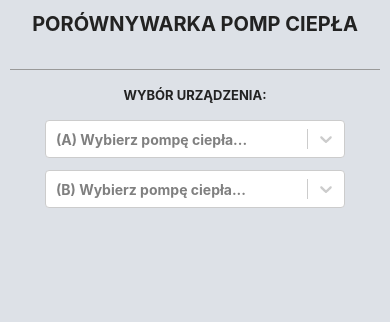
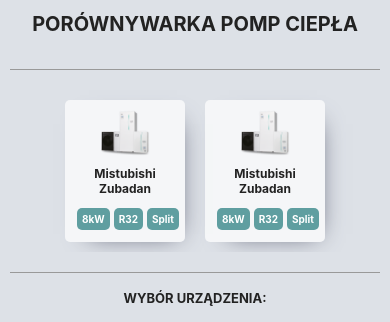
Before and after one commit to DarGrz/HPC, a React (Create React App) app: page / in a window 390 px wide. Shown: the part 423-745 px from the top of the page. Built offline with nearby package versions, Linux system fonts and the light colour scheme.

Commit message:
card and cardsBox element created

```diff
--- a/src/components/SelectPumps.css
+++ b/src/components/SelectPumps.css
@@ -6,7 +6,7 @@
   font-size: 16px;
   margin: auto;
 }
-
+/* Selector */
 .css-1s2u09g-control {
   background-color: #dde1e7;
   font-weight: bold;
@@ -43,7 +43,6 @@
   flex-direction: column;
   justify-content: center;
   border-collapse: collapse;
-  padding: 25px;
 }
 
 table tr {
@@ -51,7 +50,6 @@
 }
 
 table th {
-  padding: 25px 0;
   padding-right: 10px;
 }
 
@@ -119,6 +117,11 @@
   th h1 {
     font-size: 20px;
   }
+  .css-1s2u09g-control {
+    background-color: #dde1e7;
+    font-weight: bold;
+    font-size: 14px;
+  }
 }
 
 @media (max-width: 600px) {
--- a/src/components/SelectPumps.js
+++ b/src/components/SelectPumps.js
@@ -3,6 +3,7 @@
 import PumpTable from "./PumpTable";
 import backgroundMainBaner from "../images/bgs/family-two-kids.png";
 import Baner from "./layouts/Baner";
+import CardsBox from "./card/CardsBox";
 import { Products } from "./data";
 import "./SelectPumps.css";
 
@@ -41,12 +42,18 @@
               <Baner />
             </th>
           </tr>
+
           <tr>
             <th
               colSpan={3}
               style={{ textAlign: "center", textTransform: "uppercase" }}
             >
               <h1>Porównywarka Pomp Ciepła</h1>
+            </th>
+          </tr>
+          <tr>
+            <th>
+              <CardsBox />
             </th>
           </tr>
           <tr className="marginb media">
--- /dev/null
+++ b/src/components/card/Card.js
@@ -0,0 +1,21 @@
+import React from "react";
+import classes from "./Card.module.css";
+import { MitsuZubadanImage } from "../../utils/constants";
+
+const Card = (props) => {
+  return (
+    <div className={classes.cardBox}>
+      <div className={classes.cardImage}>
+        <img src={MitsuZubadanImage} />
+      </div>
+      <div className={classes.cardHeaderText}>
+        <span className={classes.headerSpanText}>Mistubishi Zubadan</span>
+      </div>
+      <div className={classes.cardSpecs}>
+        <span>8kW</span> <span>R32</span> <span>Split</span>
+      </div>
+    </div>
+  );
+};
+
+export default Card;
--- /dev/null
+++ b/src/components/card/Card.module.css
@@ -0,0 +1,64 @@
+.cardBox {
+  margin: 10px;
+  padding: 10px;
+  border-radius: 5px;
+  background: rgba(255, 255, 255, 0.7);
+  -webkit-box-shadow: 8px 8px 24px -16px rgba(66, 68, 90, 1);
+  -moz-box-shadow: 8px 8px 24px -16px rgba(66, 68, 90, 1);
+  box-shadow: 8px 8px 24px -16px rgba(66, 68, 90, 1);
+}
+.cardImage {
+  display: flex;
+  justify-content: center;
+}
+
+.cardImage img {
+  text-align: center;
+  width: 100%;
+}
+
+.cardHeaderText {
+  margin: 10px 0;
+  text-align: center;
+}
+
+.cardSpecs {
+  display: flex;
+  flex-wrap: nowrap;
+  justify-content: space-around;
+  text-align: center;
+}
+.cardSpecs span {
+  margin: 5px;
+  padding: 5px;
+  border-radius: 5px;
+  background-color: cadetblue;
+  color: white;
+}
+
+@media (max-width: 1100px) {
+  .cardImage img {
+    width: 50%;
+  }
+  .cardBox {
+    max-width: 100px;
+  }
+  .cardHeaderText {
+    font-size: 12px;
+  }
+}
+@media (max-width: 1100px) {
+  .cardImage img {
+    width: 50%;
+  }
+  .cardBox {
+    max-width: 100px;
+  }
+  .cardHeaderText {
+    font-size: 12px;
+  }
+  .cardSpecs span {
+    margin: 2px;
+    font-size: 10px;
+  }
+}
--- /dev/null
+++ b/src/components/card/CardsBox.js
@@ -0,0 +1,14 @@
+import React from "react";
+import Card from "./Card";
+import classes from "./CardsBox.module.css";
+
+const CardsBox = () => {
+  return (
+    <div className={classes.cardsBox}>
+      <Card />
+      <Card />
+    </div>
+  );
+};
+
+export default CardsBox;
--- /dev/null
+++ b/src/components/card/CardsBox.module.css
@@ -0,0 +1,7 @@
+.cardsBox {
+  display: flex;
+  justify-content: center;
+  flex-direction: row;
+  flex: auto;
+  overflow: scroll;
+}
--- a/src/utils/constants.js
+++ b/src/utils/constants.js
@@ -1 +1,3 @@
+import ZubadanImage from "../images/pumps/mitsubishi_zubadan/mitsubishi_zubadan.png";
 export const logoWhite = "../images/logo/logo.png";
+export const MitsuZubadanImage = ZubadanImage;
```
Also changed, not shown: src/components/ui/Card.js (deleted, +0 -11 lines), src/components/layouts/Navbar.module.css (line endings or trailing spaces).
